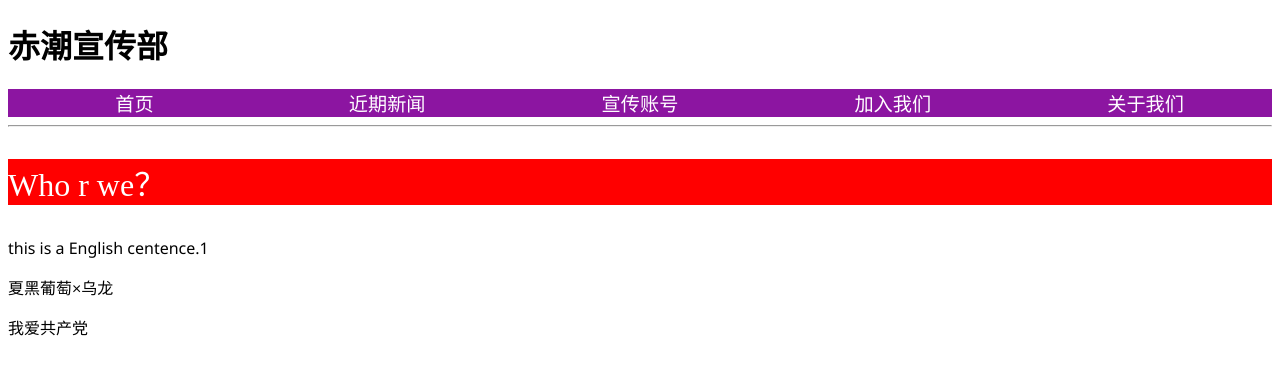
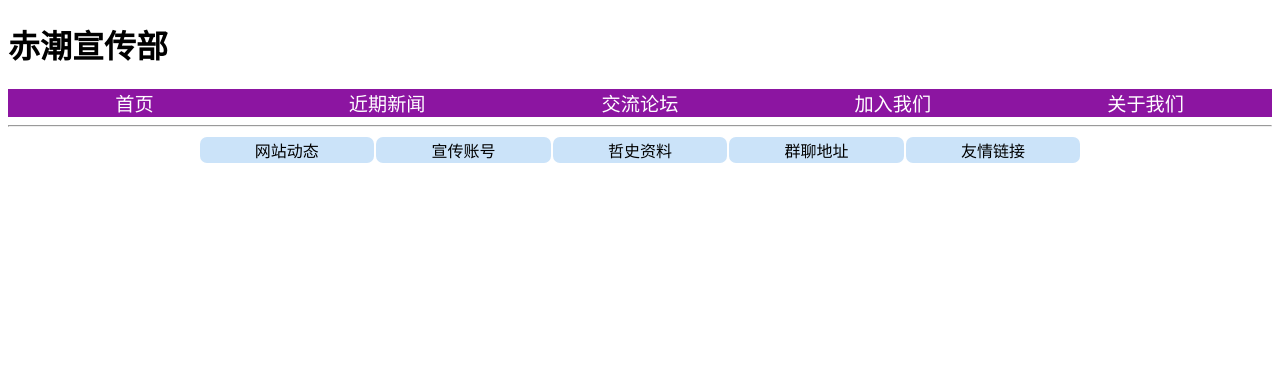
Before and after one commit to CrayHuan233/ccweb, a plain HTML site: page index.html in a window 1280 px wide. Drawn offline with Linux system fonts and the light colour scheme.

Commit message:
index.html

```diff
--- a/index.html
+++ b/index.html
@@ -18,6 +18,21 @@
     {
         text-decoration: none;
         color: white;
+    }
+    table.toolcol
+    {
+        width: 70%;
+        float:center;
+
+        margin:auto;
+    }
+    th, td
+    {
+        table-layout: fixed;
+        background-color: rgb(203, 227, 249);
+        border-radius: 7px;
+        width: 5%;
+        text-align: center;
     }
 </style>
 <head>
@@ -41,7 +56,7 @@
         </div>
 
         <div class="topbut">
-            <a style="font-size:120%; "href="/publi.html">宣传账号</a>
+            <a style="font-size:120%; "href="/publi.html">交流论坛</a>
         </div>
 
         <div class="topbut">
@@ -53,9 +68,15 @@
         </div>
     </div>
     <hr>
-    <p style="color: rgb(255, 255, 255);background-color: rgb(255, 0, 0);font-size: 200%;text-align:cleft;" title="here's a longer one">Who r we？</p>
-    <p style="font-family: 'Segoe UI', Tahoma, Geneva, Verdana, sans-serif;">this is a English centence.1</p>
-    <p style="font-family: 'Gill Sans', 'Gill Sans MT', Calibri, 'Trebuchet MS', sans-serif;">夏黑葡萄×乌龙</p>
-    <a style="color: rgb(0, 0, 0);" title="click here!" href="https://ys.mihoyo.com/cloud">我爱共产党</a>
+    <table class="toolcol">
+        <tr>
+            <th><a style="color:black;font-weight: lighter;" href="/toolcol/sitenews.html">网站动态</a></th>
+            <th><a style="color:black;font-weight: lighter;"  href="/toolcol/publicaccs.html">宣传账号</a></th>
+            <th><a style="color:black;font-weight: lighter;"  href="/toolcol/histfiles.html">哲史资料</a></th>
+            <th><a style="color:black;font-weight: lighter;"  href="/toolcol/griupsites.html">群聊地址</a></th>
+            <th><a style="color:black;font-weight: lighter;"  href="/toolcol/otherlinks.html">友情链接</a></th>
+        </tr>
+    </table>
+
 </body>
 </html>
```
